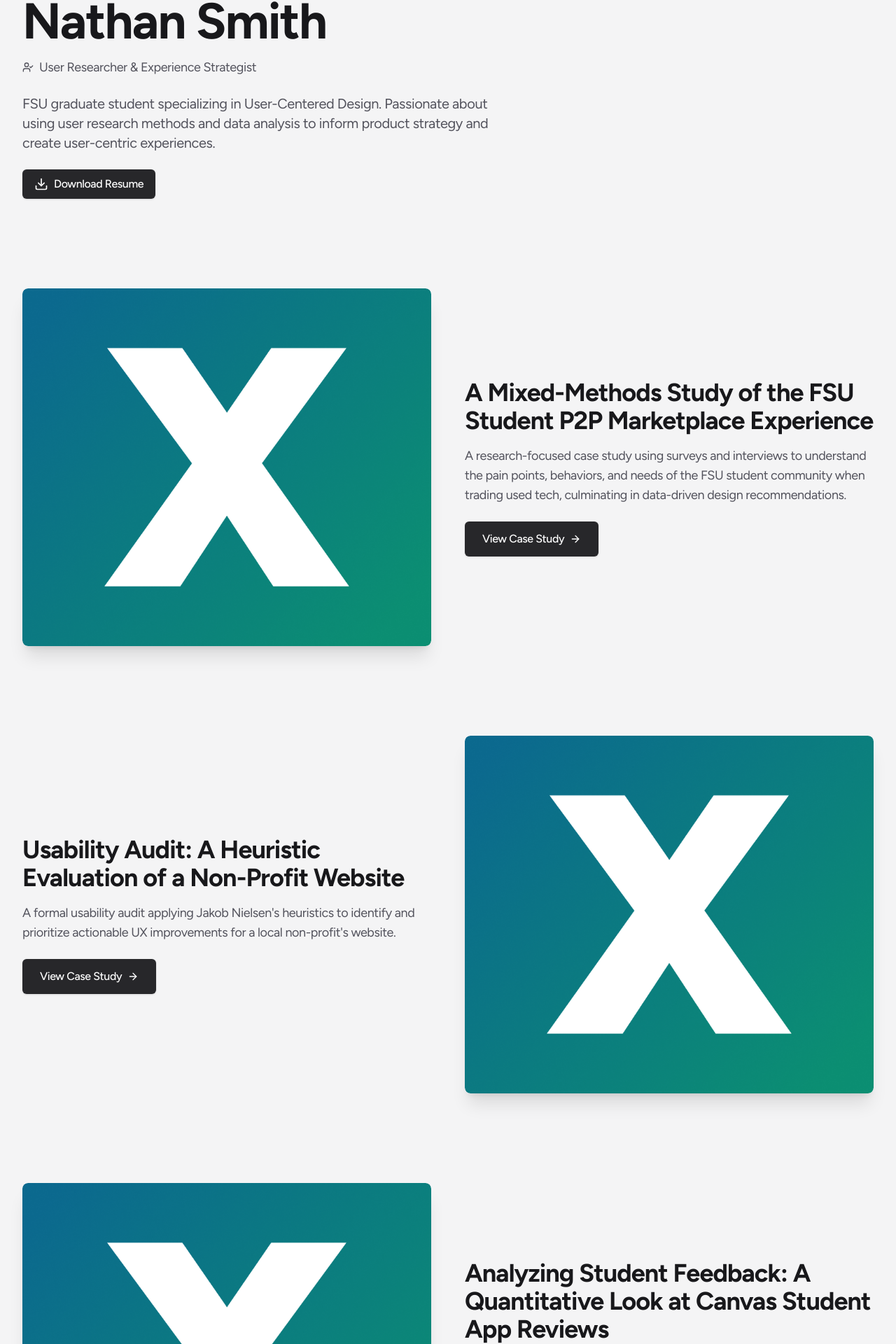
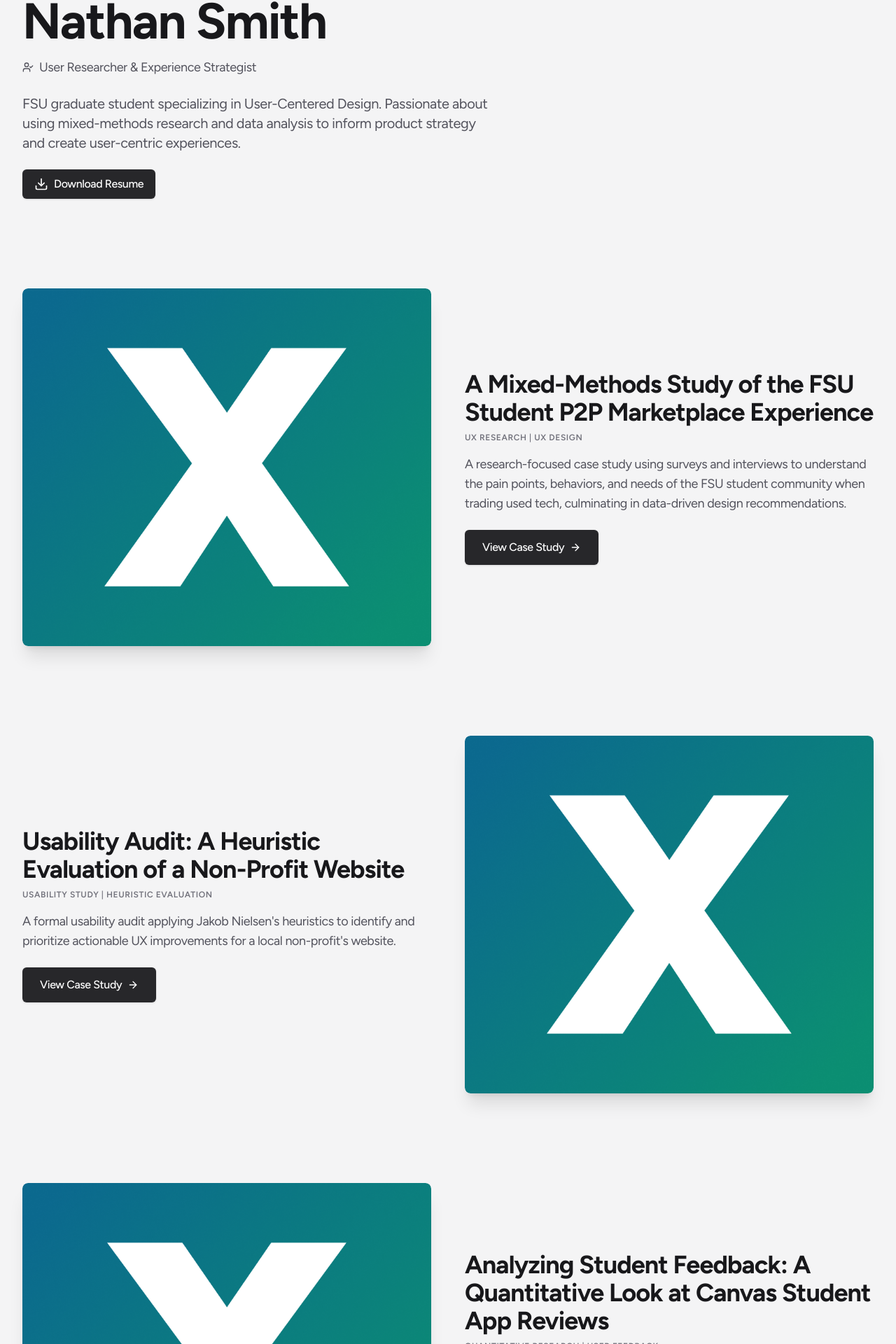
Before and after one commit to nthsm/portfolio, a Next.js app: page / in a window 1280 px wide. Shown: the part 166-2086 px from the top of the page at 70% size. Built offline with nearby package versions, Linux system fonts and the light colour scheme.

Commit message:
Update page.tsx

```diff
--- a/app/page.tsx
+++ b/app/page.tsx
@@ -29,6 +29,14 @@ const itemVariants = {
   },
 }
 
+const projectBlurbs: { [key: string]: string } = {
+  project1: 'UX Research | UX Design',
+  project2: 'Usability Study | Heuristic Evaluation',
+  project3: 'Quantitative Research | User Feedback',
+  project4: 'Data Analysis | Survey Data'
+};
+
+
 export default function HomePage() {
   return (
     <SiteLayout>
@@ -48,9 +56,8 @@ export default function HomePage() {
                     <span>User Researcher & Experience Strategist</span>
                 </div>
             </div>
-
             <p className="mt-4 text-lg text-zinc-600 dark:text-zinc-400 md:text-xl max-w-2xl mb-6">
-                FSU graduate student specializing in User-Centered Design. Passionate about using user research methods and data analysis to inform product strategy and create user-centric experiences.
+                FSU graduate student specializing in User-Centered Design. Passionate about using mixed-methods research and data analysis to inform product strategy and create user-centric experiences.
             </p>
             <a
               href="/nathan_smith_resume.pdf"
@@ -95,6 +102,11 @@ export default function HomePage() {
                 <h2 className="text-3xl font-bold tracking-tight text-zinc-900 dark:text-zinc-100 md:text-4xl">
                   {project.name}
                 </h2>
+                {projectBlurbs[project.id] && (
+                  <p className="text-xs font-semibold uppercase tracking-wider text-zinc-500 dark:text-zinc-400 -mt-2 mb-0">
+                    {projectBlurbs[project.id]}
+                  </p>
+                )}
                 <p className="text-lg text-zinc-600 dark:text-zinc-400">
                   {project.description}
                 </p>
```
